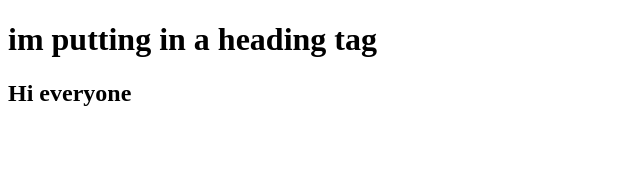
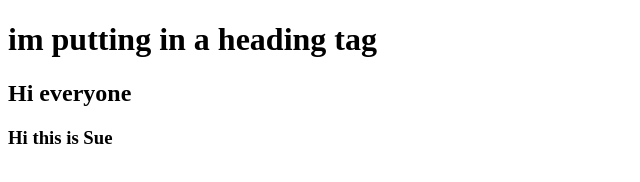
Before and after one commit to teamjsinaflash/test, a plain HTML site: page index.html in a window 1280 px wide. Shown: the whole page, without its empty margins (0-640 px from the left). Drawn offline with Linux system fonts and the light colour scheme.

Commit message:
Adding an extra line to the index.html

```diff
--- a/index.html
+++ b/index.html
@@ -6,5 +6,6 @@
 <body>
 <h1>im putting in a heading tag</h1>
 <h2>Hi everyone</h2>
+<h3>Hi this is Sue</h3>
 </body>
 </html>
```
